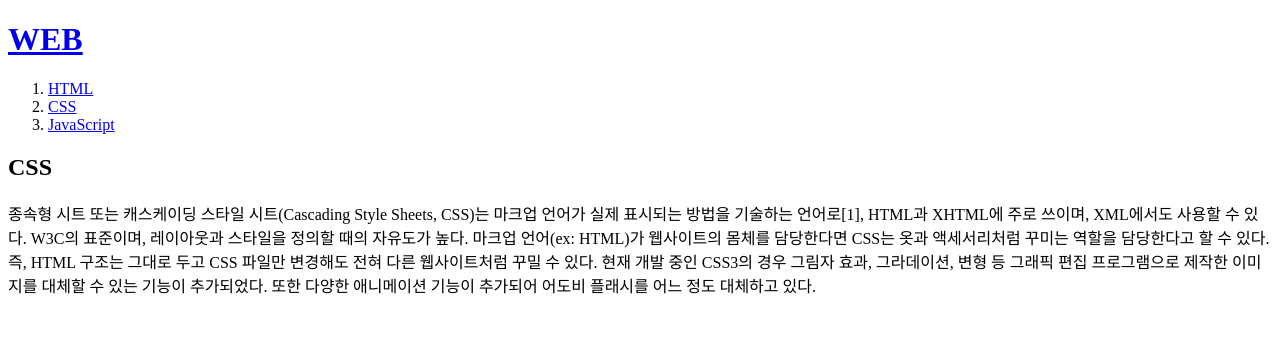
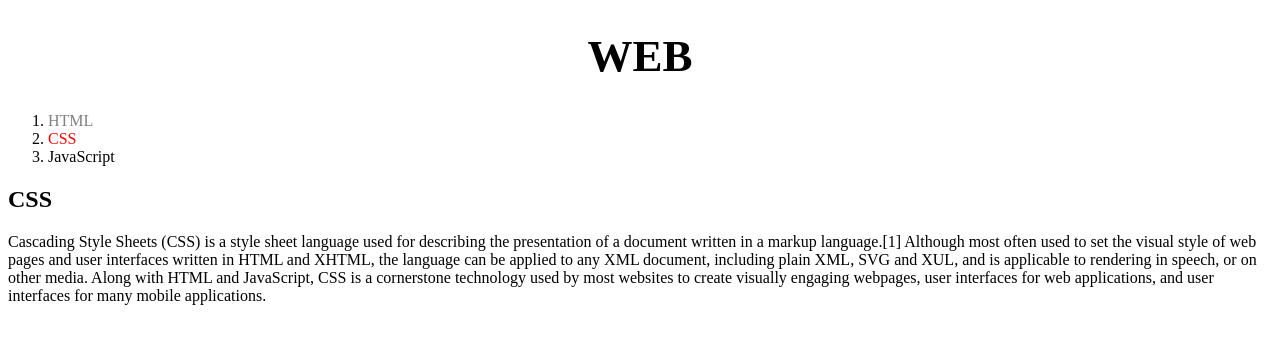
Before and after one commit to bompp/web1, a plain HTML site: page 2.html in a window 1280 px wide. Drawn offline with Linux system fonts and the light colour scheme.

Commit message:
Add files via upload

```diff
--- a/2.html
+++ b/2.html
@@ -1,22 +1,35 @@
 <!doctype html>
 <html>
 <head>
- <title>WEB1 - CSS</title>
+  <title>WEB - CSS</title>
   <meta charset="utf-8">
+  <style>
+  #active{
+    color:red;
+  }
+  .saw{
+    color:gray;
+  }
+    a {
+      color: black;
+      text-decoration: none;
+    }
+    h1 {
+      font-size: 45px;
+      text-align:center;
+    }
+  </style>
 </head>
 <body>
   <h1><a href="index.html">WEB</a></h1>
   <ol>
-   <li><a href="1.html">HTML</a></li>
-   <li><a href="2.html">CSS</a></li>
+    <li><a href="1.html"class="saw">HTML</a></li>
+    <li><a href="2.html"class="saw" id="active">CSS</a></li>
     <li><a href="3.html">JavaScript</a></li>
   </ol>
   <h2>CSS</h2>
- <p>종속형 시트 또는 캐스케이딩 스타일 시트(Cascading Style Sheets, CSS)는 마크업 언어가 실제 표시되는 방법을 기술하는 언어로[1], HTML과 XHTML에 주로 쓰이며, XML에서도 사용할 수 있다. W3C의 표준이며, 레이아웃과 스타일을 정의할 때의 자유도가 높다.
-
-마크업 언어(ex: HTML)가 웹사이트의 몸체를 담당한다면 CSS는 옷과 액세서리처럼 꾸미는 역할을 담당한다고 할 수 있다. 즉, HTML 구조는 그대로 두고 CSS 파일만 변경해도 전혀 다른 웹사이트처럼 꾸밀 수 있다.
-
-현재 개발 중인 CSS3의 경우 그림자 효과, 그라데이션, 변형 등 그래픽 편집 프로그램으로 제작한 이미지를 대체할 수 있는 기능이 추가되었다. 또한 다양한 애니메이션 기능이 추가되어 어도비 플래시를 어느 정도 대체하고 있다.
+  <p>
+    Cascading Style Sheets (CSS) is a style sheet language used for describing the presentation of a document written in a markup language.[1] Although most often used to set the visual style of web pages and user interfaces written in HTML and XHTML, the language can be applied to any XML document, including plain XML, SVG and XUL, and is applicable to rendering in speech, or on other media. Along with HTML and JavaScript, CSS is a cornerstone technology used by most websites to create visually engaging webpages, user interfaces for web applications, and user interfaces for many mobile applications.
   </p>
   </body>
-<html>
+  </html>
```
Also changed, not shown: 1.html (+3 -0 lines), 3.html (+21 -0 lines). Lines whose indentation alone changed are shown as unchanged.
